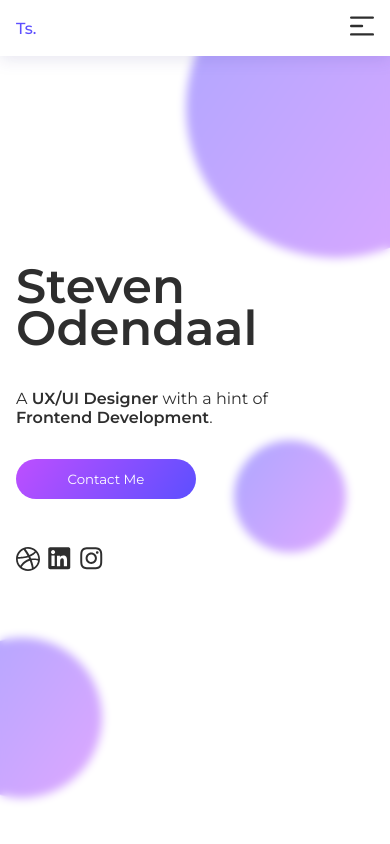
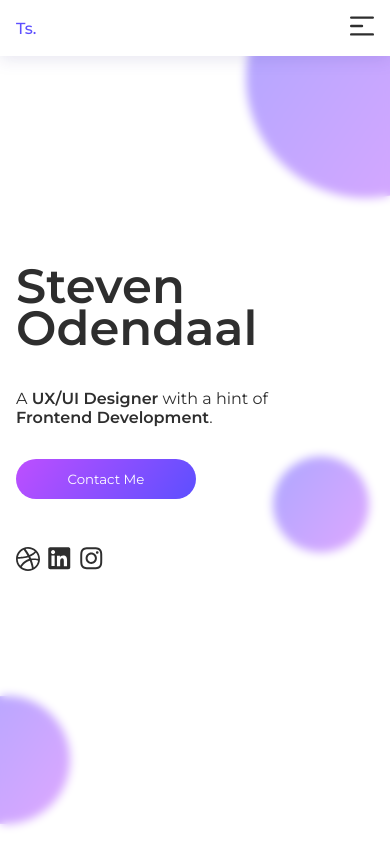
Before and after one commit to DesignStevie/Theorox-Studios, a React (Create React App) app: page /home in a window 390 px wide. Built offline with nearby package versions, Linux system fonts and the light colour scheme.

Commit message:
updated workitems tab

```diff
--- a/src/Components/WorkItem/WorkItem.css
+++ b/src/Components/WorkItem/WorkItem.css
@@ -25,20 +25,20 @@
 .workitem-content {
   position: absolute;
   opacity: 0;
-  bottom: 0;
+  bottom: 0.5rem;
   padding: 1rem;
-  color: #fff;
-  isolation: isolate;
+  border-radius: 0 0 0.5rem 0.5rem;
+  background-color: #fff;
   transform: translateY(0.5rem);
   transition: opacity 0.2s, transform 0.5s;
 }
 .workitem-container h4 {
   color: #5d4fff;
   font-weight: 600;
+  margin-bottom: 0.5rem;
 }
 .workitem-content p {
   color: #2e2e2e;
-  margin-top: 0.5rem;
   font-weight: 300;
 }
 
@@ -55,12 +55,7 @@
 }
 
 .workitem-container:hover > .workitem-content {
-  transform: translateY(-0.5rem);
   opacity: 1;
-}
-.workitem-container:hover > .work-item-background {
-  opacity: 1;
-  height: 8rem;
 }
 
 .workitem-container:hover {
@@ -76,12 +71,11 @@
     gap: 1rem;
   }
   .workitem-container {
-    width: 19rem;
+    width: 14rem;
     flex: 0 0 auto;
   }
   .workitem-content {
     opacity: 1;
-    padding-bottom: 2rem;
   }
 
   .work-item-background {
--- a/src/Components/WorkItem/WorkItem.jsx
+++ b/src/Components/WorkItem/WorkItem.jsx
@@ -13,12 +13,11 @@ function WorkItem() {
             className="workitem-container"
             to={"/my-work" + project.linkName}
           >
-            <div className="work-item-background"></div>
+            <img className="project-image" src={project.image} alt="project" />
             <div className="workitem-content">
               <h4> {project.projectName}</h4>
               <p> {project.short_description}</p>
             </div>
-            <img className="project-image" src={project.image} alt="project" />
           </Link>
         );
       })}
--- a/src/Pages/Home.css
+++ b/src/Pages/Home.css
@@ -140,6 +140,7 @@
   color: #5d4fff;
   margin-left: auto;
 }
+
 /* Standard Containers */
 .container {
   padding: 0rem 2rem;
@@ -271,17 +272,17 @@
     align-items: flex-start;
   }
 
-  .my-work-container .sectionHeading {
+  .my-work .sectionHeading {
     padding: 0rem 1rem;
   }
 
   .my-work-container h2 {
     padding-left: 1rem;
   }
-  .my-work-container {
-    margin-top: 4rem !important;
-    padding: 0;
+  .my-work{
+  padding: 0 !important;
   }
+
   .header-container,
   .container {
     padding: 0 1rem;
@@ -295,22 +296,24 @@
   }
   .first {
     bottom: 35%;
+    width: 6rem;
+    height: 6rem;
     top: auto;
-    left: 60%;
+    left: 70%;
   }
   .second {
     left: -15%;
-    bottom: 5%;
-    width: 10rem;
-    height: 10rem;
+    bottom: 1rem;
+    width: 8rem;
+    height: 8rem;
     z-index: -30;
   }
   .third {
     bottom: 0;
     right: -6rem;
     top: -4rem;
-    width: 18.75rem;
-    height: 18.75rem;
+    width: 15rem;
+    height: 15rem;
   }
   .page-body {
     width: 100%;
```
